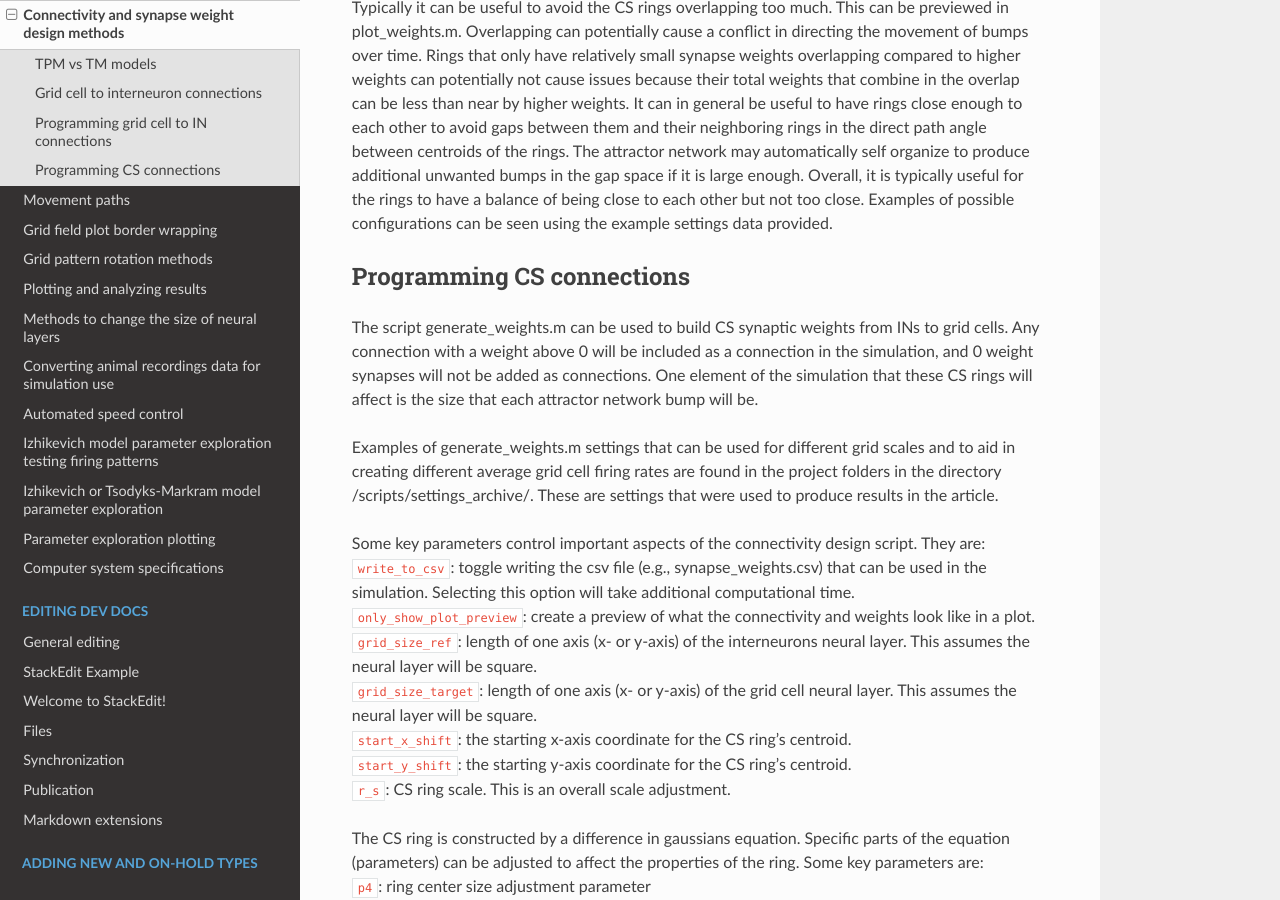
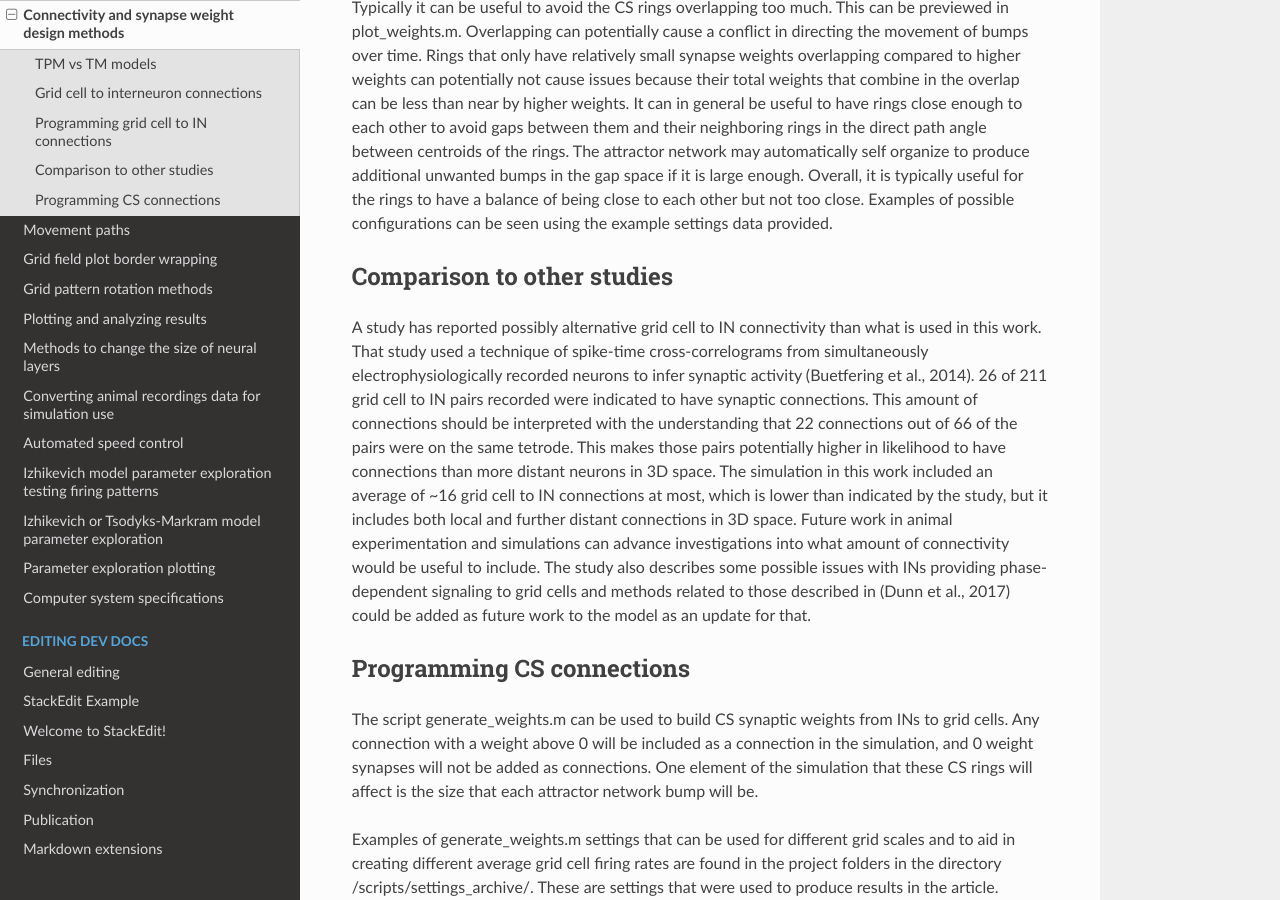
Before and after one commit to Hippocampome-Org/hco_dev_docs, a Sphinx documentation site: the page built from docs/spatial_nav/connectivity_designing.md, in a window 1280 px wide and 900 px high, scrolled down 2666 px. Built offline with Sphinx 7.4.7 and the Read the Docs theme 2.0.0, drawn with Linux system fonts in a browser that asks for light colours; some of the changed text lies outside the part shown.

Commit message:
updated doc descriptions

```diff
--- a/docs/spatial_nav/connectivity_designing.md
+++ b/docs/spatial_nav/connectivity_designing.md
@@ -39,6 +39,10 @@ Another factor to consider in setting grid cell to IN connections is if they suf
 
 Typically it can be useful to avoid the CS rings overlapping too much. This can be previewed in plot_weights.m. Overlapping can potentially cause a conflict in directing the movement of bumps over time. Rings that only have relatively small synapse weights overlapping compared to higher weights can potentially not cause issues because their total weights that combine in the overlap can be less than near by higher weights. It can in general be useful to have rings close enough to each other to avoid gaps between them and their neighboring rings in the direct path angle between centroids of the rings. The attractor network may automatically self organize to produce additional unwanted bumps in the gap space if it is large enough. Overall, it is typically useful for the rings to have a balance of being close to each other but not too close. Examples of possible configurations can be seen using the example settings data provided.
 
+## Comparison to other studies
+
+A study has reported possibly alternative grid cell to IN connectivity than what is used in this work. That study used a technique of spike-time cross-correlograms from simultaneously electrophysiologically recorded neurons to infer synaptic activity (Buetfering et al., 2014). 26 of 211 grid cell to IN pairs recorded were indicated to have synaptic connections. This amount of connections should be interpreted with the understanding that 22 connections out of 66 of the pairs were on the same tetrode. This makes those pairs potentially higher in likelihood to have connections than more distant neurons in 3D space. The simulation in this work included an average of ~16 grid cell to IN connections at most, which is lower than indicated by the study, but it includes both local and further distant connections in 3D space. Future work in animal experimentation and simulations can advance investigations into what amount of connectivity would be useful to include. The study also describes some possible issues with INs providing phase-dependent signaling to grid cells and methods related to those described in (Dunn et al., 2017) could be added as future work to the model as an update for that.
+
 ## Programming CS connections
 
 The script generate_weights.m can be used to build CS synaptic weights from INs to grid cells. Any connection with a weight above 0 will be included as a connection in the simulation, and 0 weight synapses will not be added as connections. One element of the simulation that these CS rings will affect is the size that each attractor network bump will be.
@@ -69,6 +73,10 @@ If particularly large CS rings are wanted, for instance, in large grid scale sim
 
 References:
 
+Buetfering, C., Allen, K., & Monyer, H. (2014). Parvalbumin interneurons provide grid cell–driven recurrent inhibition in the medial entorhinal cortex. Nature Neuroscience, 17(5), Article 5. https://doi.org/10.1038/nn.3696
+
+Dunn, B., Wennberg, D., Huang, Z., & Roudi, Y. (2017). Grid cells show field-to-field variability and this explains the aperiodic response of inhibitory interneurons (arXiv:1701.04893). arXiv. https://doi.org/10.48550/arXiv.1701.04893
+
 Kopsick, J. D., Tecuatl, C., Moradi, K., Attili, S. M., Kashyap, H. J., Xing, J., Chen, K., Krichmar, J. L., & Ascoli, G. A. (2023). Robust Resting-State Dynamics in a Large-Scale Spiking Neural Network Model of Area CA3 in the Mouse Hippocampus. Cognitive Computation. 15, 1190–1210. https://doi.org/10.1007/s12559-021-09954-2
 
 Moradi, K., & Ascoli, G. A. (2019). A comprehensive knowledge base of synaptic electrophysiology in the rodent hippocampal formation. Hippocampus, 30(4), 314–331. https://doi.org/10.1002/hipo.23148
```
Also changed, not shown: docs/spatial_nav/param_explore_plotting.md (+4 -0 lines), docs/spatial_nav/speed_control.md (+3 -1 lines).
